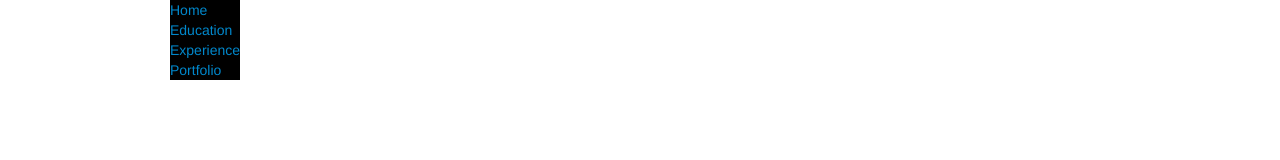
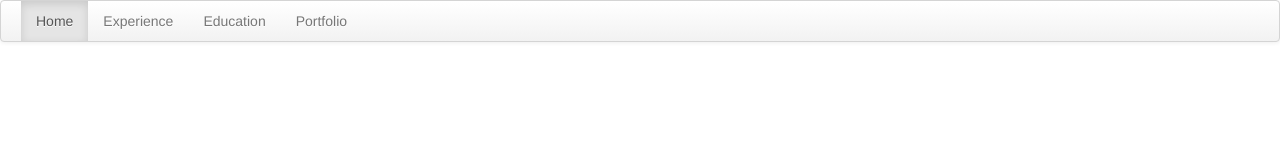
Before and after one commit to tthamel/trevor_portfolio, a plain HTML site: page index.html in a window 1280 px wide. Drawn offline with nearby package versions, Linux system fonts and the light colour scheme.

Commit message:
nav bar finally

```diff
--- a/css/style.css
+++ b/css/style.css
@@ -1,12 +1,5 @@
-#toptitle {
-	margin-bottom: 10px;
+body {
+
+    color: #000000;
+    background-color: #ffffff;
 }
-
-ul.navigation {
-	float: left;
-	background-color: #000000;
-	list-style: none;
-	margin: 0;
-	padding: 0;
-	display: inline;
-}
--- a/index.html
+++ b/index.html
@@ -8,22 +8,23 @@
 
 </head>
 <body>
-<div class="container">
-<ul class="navigation">
-	<li> <a href="">Home</a></li>
-	<li> <a href="">Education</a></li>
-	<li> <a href="iexperience.html">Experience</a></li>
-	<li> <a href="">Portfolio</a></li>
+
+	<div class="navbar">
+		<div class="navbar-inner">
+			<ul class="nav">
+				<li class="active"><a href="#">Home</a></li>
+				<li><a href="#">Experience</a></li>
+				<li><a href="#">Education</a></li>
+				<li><a href="#">Portfolio</a></li>
+			</ul>
+		</div>
+	</div>
 
 
 
 
 
-
-
-
-
-			<script src="http://code.jquery.com/jquery.js"></script>
-			<script src="js/bootstrap.min.js"></script>
-		</body>
-		</html>
+	<script src="http://code.jquery.com/jquery.js"></script>
+	<script src="js/bootstrap.min.js"></script>
+</body>
+</html>
```
Also changed, not shown: expierence.html (+10 -7 lines), css/bootstrap.css.
